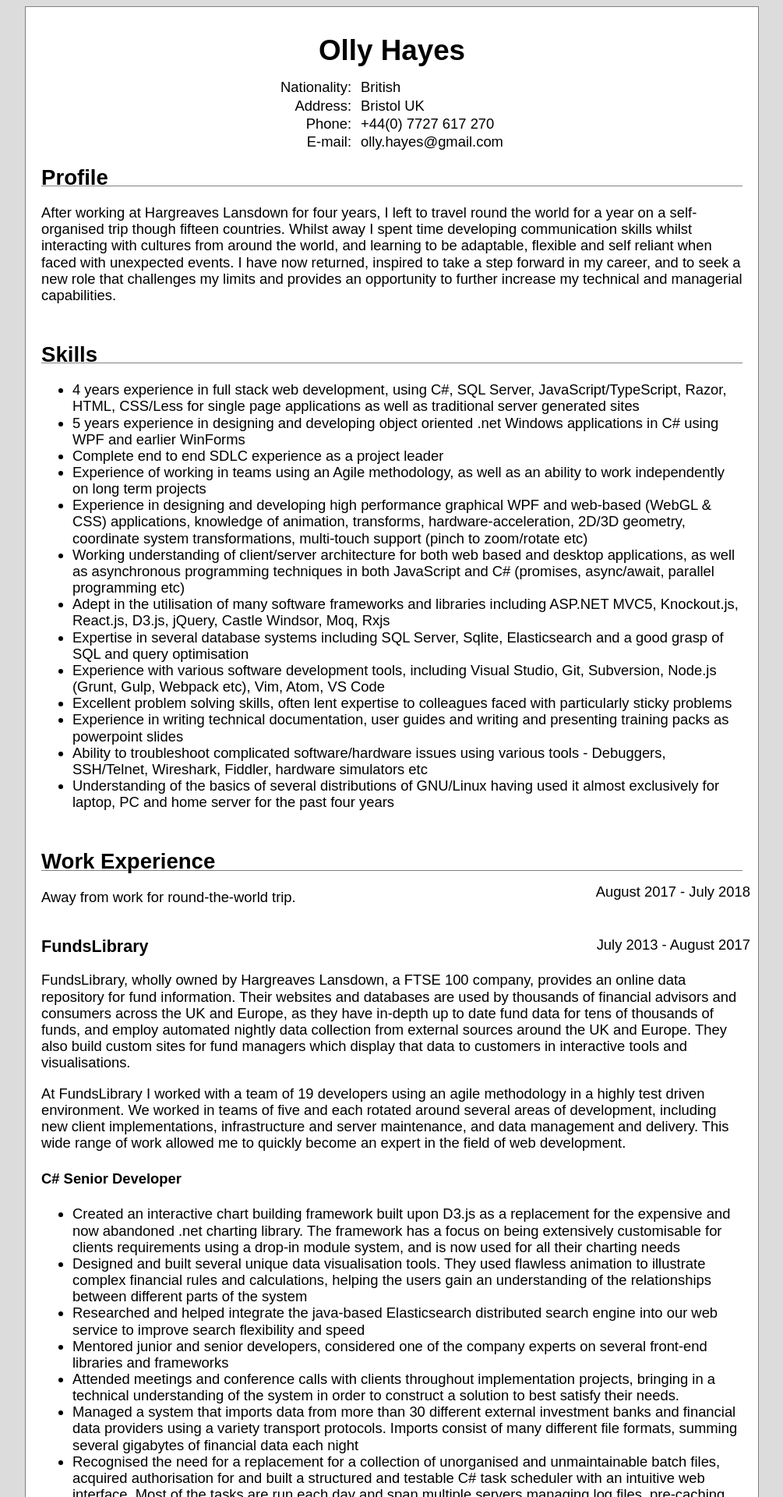
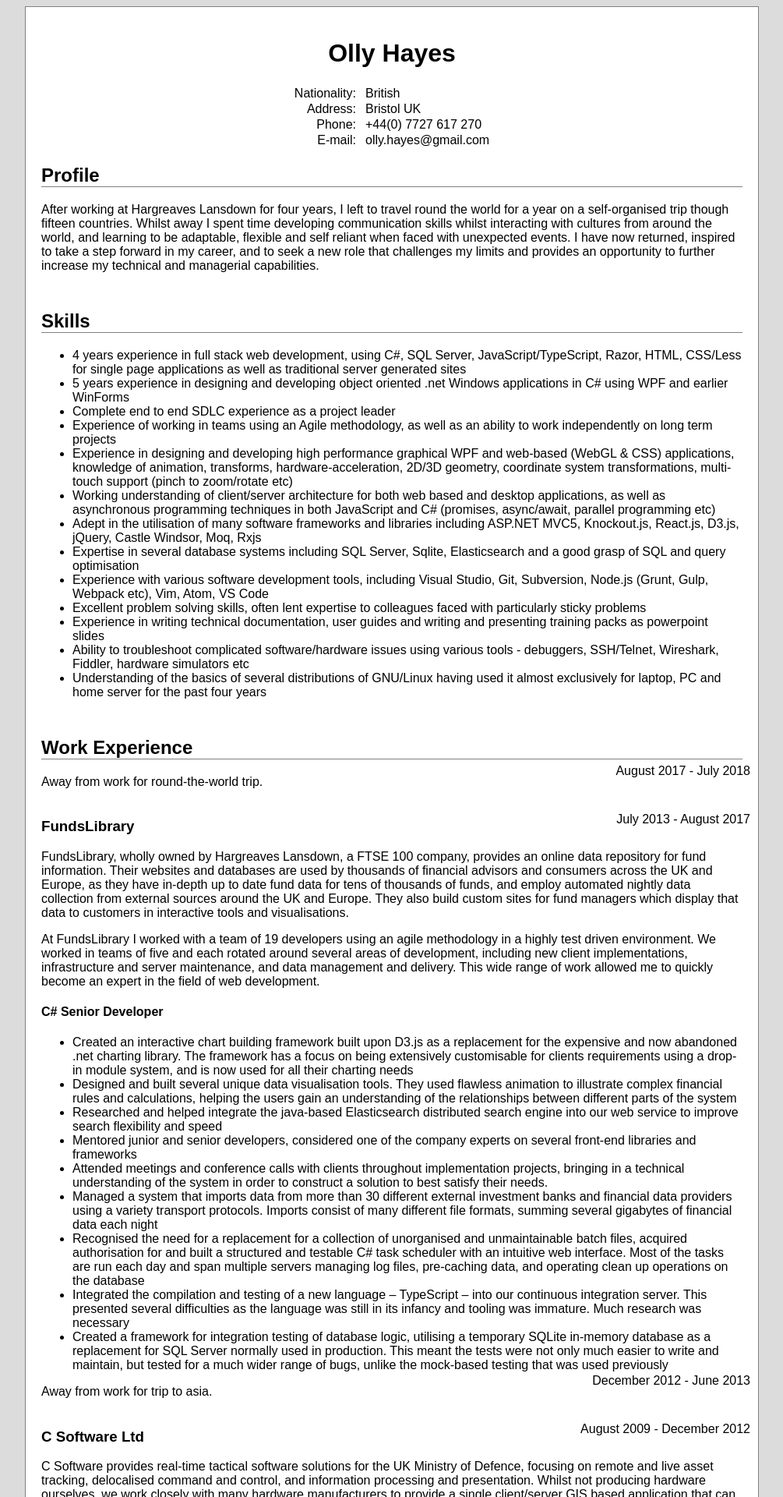
Before and after one commit to ollyhayes/cv, a Jekyll site: the page built from index.md, in a window 1280 px wide. Shown: the top 1920 px of the page at 78% size, without its empty margins (137-1142 px from the left). Built offline with Jekyll 4.4.1, drawn with Linux system fonts in a browser that asks for light colours.

Commit message:
Fixing page breaks again

```diff
--- a/index.md
+++ b/index.md
@@ -30,7 +30,7 @@ After working at Hargreaves Lansdown for four years, I left to travel round the
 * Experience with various software development tools, including Visual Studio, Git, Subversion, Node.js (Grunt, Gulp, Webpack etc), Vim, Atom, VS Code
 * Excellent problem solving skills, often lent expertise to colleagues faced with particularly sticky problems
 * Experience in writing technical documentation, user guides and writing and presenting training packs as powerpoint slides
-* Ability to troubleshoot complicated software/hardware issues using various tools - Debuggers, SSH/Telnet, Wireshark, Fiddler, hardware simulators etc
+* Ability to troubleshoot complicated software/hardware issues using various tools - debuggers, SSH/Telnet, Wireshark, Fiddler, hardware simulators etc
 * Understanding of the basics of several distributions of GNU/Linux having used it almost exclusively for laptop, PC and home server for the past four years
 
 ## Work Experience
--- a/media/style.css
+++ b/media/style.css
@@ -18,8 +18,6 @@
 body
 {
 	font-family: sans-serif;
-	font-size: 1.15em;
-	line-height: 1.15em;
 }
 
 div.main
@@ -58,3 +56,16 @@ h2
 {
 	margin-top: 2em;
 }
+
+h2,h3,h4,p,ul
+{
+	break-inside: avoid;
+}
+p,ul
+{
+	break-before: avoid;
+}
+h2#work-experience
+{
+	break-before: page;
+}
```
